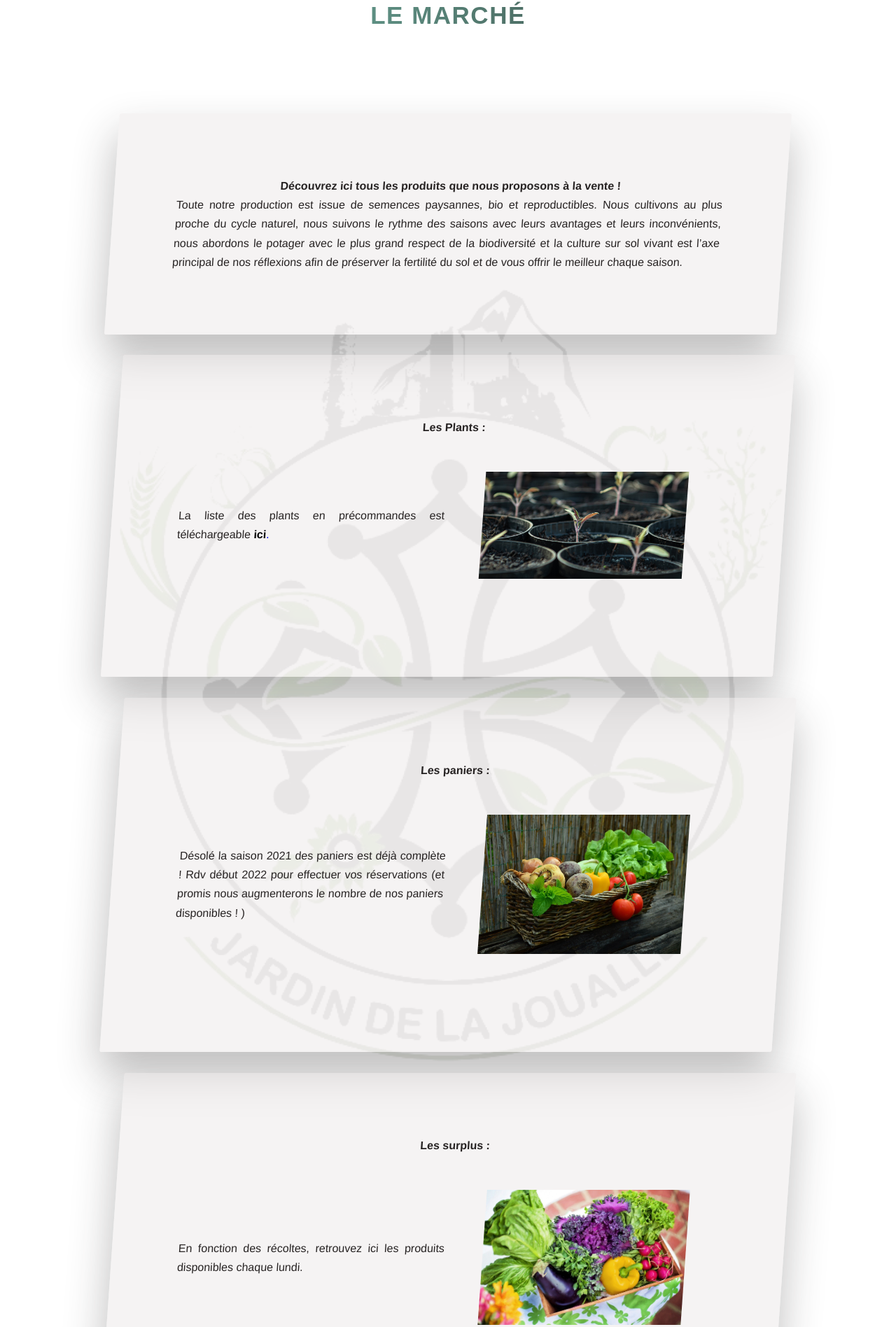
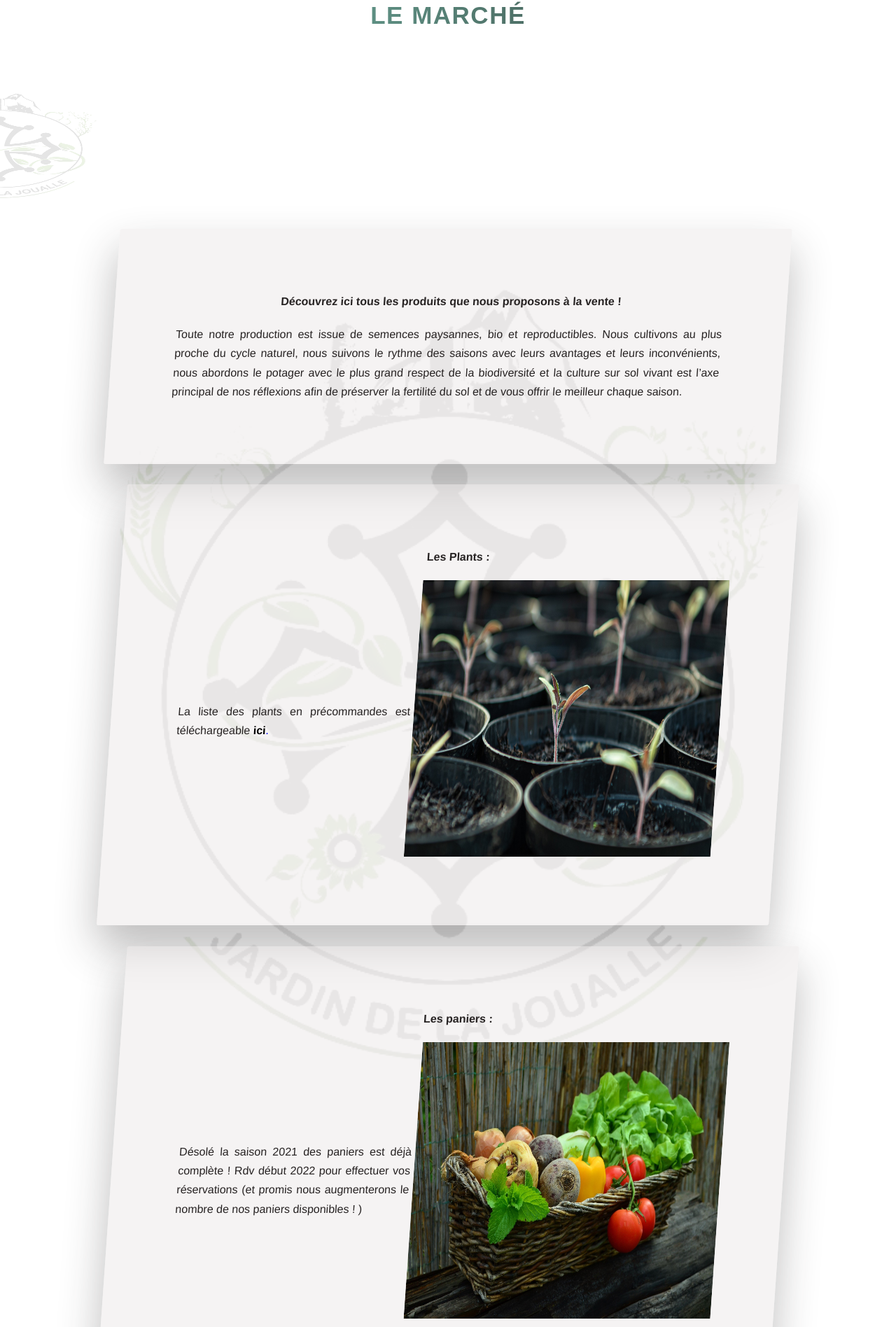
Before and after one commit to nicoWeb31/jardin-v2, a Next.js app: page /shop in a window 1280 px wide. Shown: the part 608-2504 px from the top of the page at 70% size. Built offline with nearby package versions, Linux system fonts and the light colour scheme.

Commit message:
gestion image, head

```diff
--- a/components/layout/Layout.tsx
+++ b/components/layout/Layout.tsx
@@ -2,6 +2,7 @@ import React, { Fragment } from "react";
 import BtnNav from "../BtnNav/BtnLink";
 import Footer from "./footer/Footer";
 import Header from "./header/Header";
+import Head from "next/head";
 
 interface LayoutProps {
     children: React.ReactNode;
@@ -10,6 +11,19 @@ interface LayoutProps {
 const Layout: React.FC<LayoutProps> = ({ children }) => {
     return (
         <Fragment>
+            <Head>
+                <title>Jardin de la joualle</title>
+                <meta name="keywords" content="jardin, permaculture, potager, joualle"/>
+                <meta
+                    name="description"
+                    content="Bienvenue dans notre jardin-potager. Ici vous
+                                trouverez de bons produits frais et locaux."
+                />
+                <meta
+                    name="viewport"
+                    content="width=device-width, initial-scale=1.0 "
+                />
+            </Head>
             <BtnNav />
             <Header />
 
--- a/pages/shop/index.tsx
+++ b/pages/shop/index.tsx
@@ -1,14 +1,30 @@
 import React from "react";
 import TitreSecondary from "../../components/titre/Titre";
 import style from "./shopPage.module.scss";
+import Image from "next/image";
 
 const shop: React.FC = () => {
+
+    const imgwidth = 500;
+    const imgheight = 450;
+
     return (
         <>
             <main className={`container-page ${style.shopPage}`}>
                 <TitreSecondary>Le marché</TitreSecondary>
 
-                <img src='/images/logo.png' alt="logo" className={style.logoImg}/>
+                <img
+                    src="/images/logo.png"
+                    alt="logo"
+                    className={style.logoImg}
+                />
+                <Image
+                    src={`/images/logo.png`}
+                    alt={`logo`}
+                    width={340}
+                    height={160}
+                    className={style.logoImg}
+                />
 
                 <div className="modale">
                     <h4>
@@ -30,6 +46,7 @@ const shop: React.FC = () => {
                 <div className="modale">
                     <h4>Les Plants :</h4>
                     <div className={style.shopCard}>
+                        <div className={style.blockText}>
                             <p>
                                 La liste des plants en précommandes est
                                 téléchargeable
@@ -40,31 +57,57 @@ const shop: React.FC = () => {
                                     <span> ici</span>.
                                 </a>
                             </p>
-                        <img src="/images/semis.jpg" alt="semis" />
+                        </div>
+
+                        <div className={style.blockImage}>
+                            {/* <img src="/images/semis.jpg" alt="semis" /> */}
+                            <Image
+                                src="/images/semis.jpg"
+                                alt="semis"
+                                width={imgwidth}
+                                height={imgheight}
+                            />
+                        </div>
                     </div>
                 </div>
 
                 <div className="modale">
                     <h4>Les paniers :</h4>
                     <div className={style.shopCard}>
+                        <div className={style.blockText}>
                             <p>
-                            Désolé la saison 2021 des paniers est déjà complète
-                            ! Rdv début 2022 pour effectuer vos réservations (et
-                            promis nous augmenterons le nombre de nos paniers
-                            disponibles ! )
+                                Désolé la saison 2021 des paniers est déjà
+                                complète ! Rdv début 2022 pour effectuer vos
+                                réservations (et promis nous augmenterons le
+                                nombre de nos paniers disponibles ! )
                             </p>
-                        <img src="/images/panier.jpg" alt="panier" />
+                        </div>
+                        {/* <img src="/images/panier.jpg" alt="panier" /> */}
+                        <Image
+                            src="/images/panier.jpg"
+                            alt="panier"
+                            width={imgwidth}
+                            height={imgheight}
+                        />
                     </div>
                 </div>
 
                 <div className="modale">
                     <h4>Les surplus :</h4>
                     <div className={style.shopCard}>
+                        <div className={style.blockText}>
                             <p>
-                            En fonction des récoltes, retrouvez ici les produits
-                            disponibles chaque lundi.
+                                En fonction des récoltes, retrouvez ici les
+                                produits disponibles chaque lundi.
                             </p>
-                        <img src="images/surplus.jpg" alt="surplus" />
+                            {/* <img src="images/surplus.jpg" alt="surplus" /> */}
+                        </div>
+                        <Image
+                            src="/images/surplus.jpg"
+                            alt="surplus"
+                            width={imgwidth}
+                            height={imgheight}
+                        />
                     </div>
                 </div>
             </main>
--- a/pages/shop/shopPage.module.scss
+++ b/pages/shop/shopPage.module.scss
@@ -10,6 +10,10 @@
             width: 30%;// <1200
             padding: 2rem;
         }
+    }
+
+    .blockText{
+        width: 50%;
     }
 
     .logoImg{
@@ -35,6 +39,7 @@
     }
     h4 {
         text-align: center;
+        padding-bottom: 2rem;
     }
 
     a{
```
Lines whose indentation alone changed are shown as unchanged.
